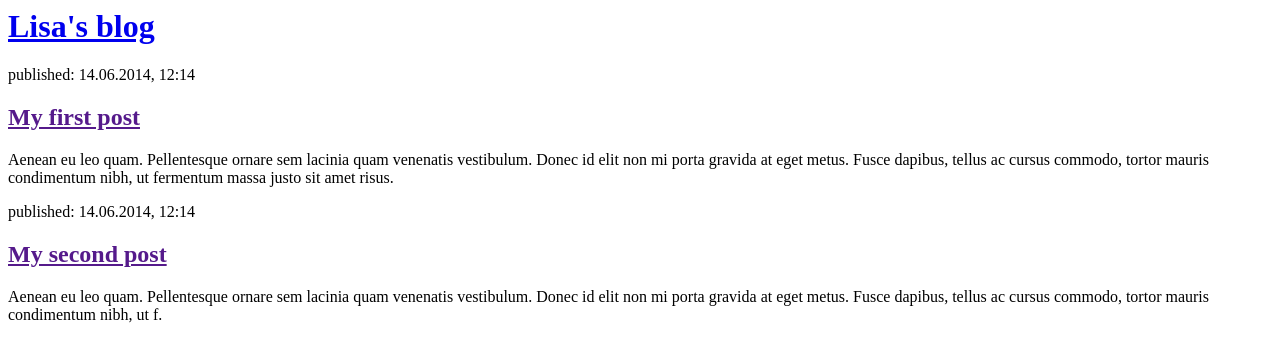
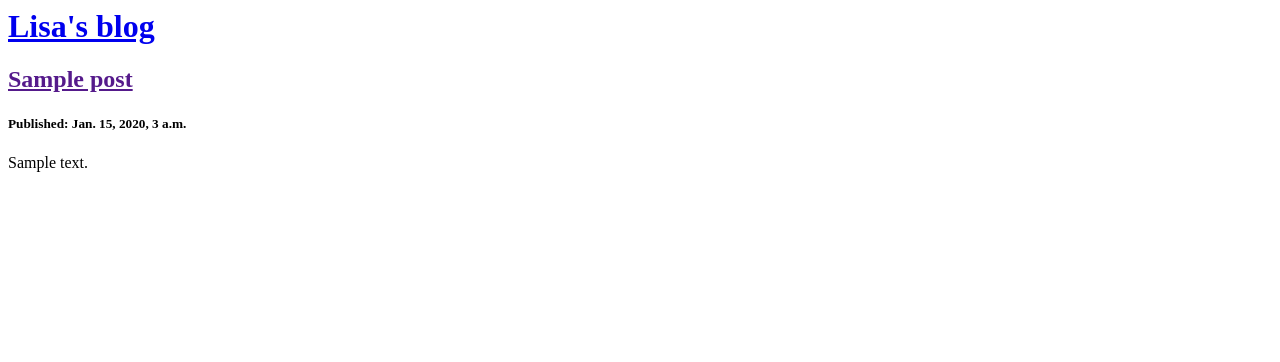
Before and after one commit to alisa256/my-first-blog, a Django app: template templates/blog/post_list.html in a window 1280 px wide. Shown: the top 362 px of the page. Run offline with Django 3.2, Linux system fonts and the light colour scheme; the template is opened without the code that fills it: values that come from a table or form of the project are taken from there, others are empty; tables that the repository leaves empty hold one stand-in row (values such as "Sample post").

Commit message:
Modified templates to display posts from database.

```diff
--- a/blog/views.py
+++ b/blog/views.py
@@ -1,5 +1,9 @@
 from django.shortcuts import render
+from django.utils import timezone
+
+from .models import Post
 
 # Create your views here.
 def post_list(request):
-    return render(request, 'blog/post_list.html', {})
+    posts = Post.objects.filter(published_date__lte=timezone.now()).order_by('-published_date')
+    return render(request, 'blog/post_list.html', {'posts': posts})
--- a/templates/blog/post_list.html
+++ b/templates/blog/post_list.html
@@ -6,17 +6,12 @@
     <div>
          <h1><a href="/">Lisa's blog</a></h1>
     </div>
-
-    <div>
-         <p>published: 14.06.2014, 12:14</p>
-         <h2><a href="">My first post</a></h2>
-         <p>Aenean eu leo quam. Pellentesque ornare sem lacinia quam venenatis vestibulum. Donec id elit non mi porta gravida at eget metus. Fusce dapibus, tellus ac cursus commodo, tortor mauris condimentum nibh, ut fermentum massa justo sit amet risus.</p>
-    </div>
-
-    <div>
-         <p>published: 14.06.2014, 12:14</p>
-         <h2><a href="">My second post</a></h2>
-         <p>Aenean eu leo quam. Pellentesque ornare sem lacinia quam venenatis vestibulum. Donec id elit non mi porta gravida at eget metus. Fusce dapibus, tellus ac cursus commodo, tortor mauris condimentum nibh, ut f.</p>
-    </div>
+    {% for post in posts %}
+      <div>
+        <h2><a href="">{{ post }}</a> </h2>
+        <h5><p>Published: {{ post.published_date }} </p></h5>
+        <p>{{ post.text|linebreaksbr }}</p>
+      </div>
+    {% endfor %}
   </body>
 </html>
```
